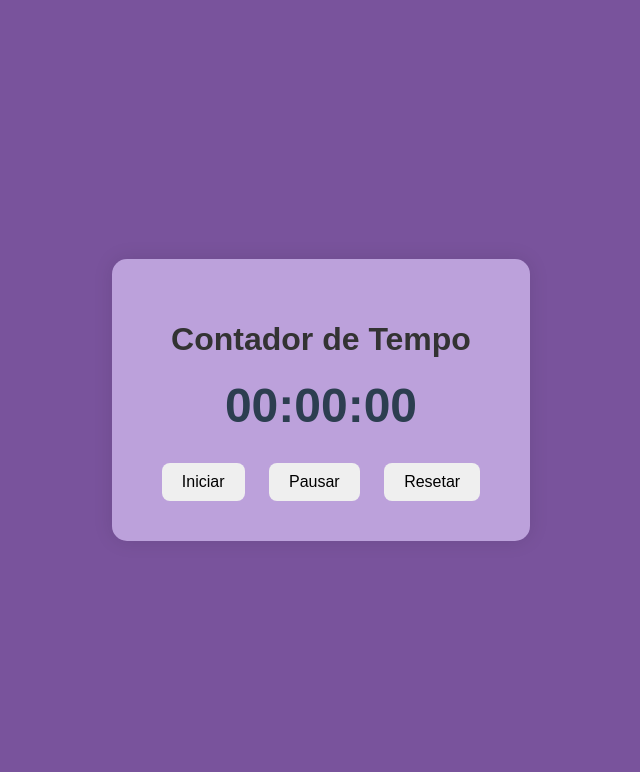
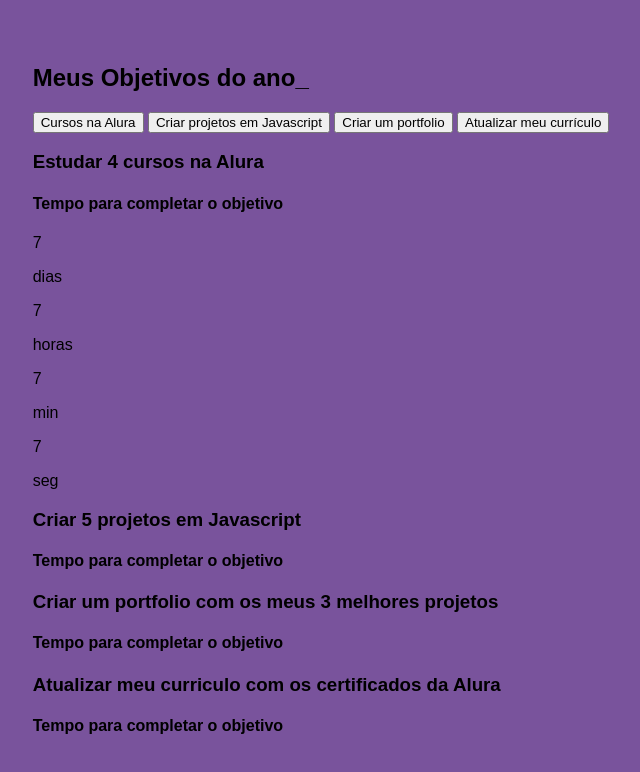
Before and after one commit to cristianesavelli/ProjetoCdTempo, a plain HTML site: page index (1).html in a window 1280 px wide. Shown: the whole page, without its empty margins (319-959 px from the left). Drawn offline with Linux system fonts and the light colour scheme.

Commit message:
index.html

```diff
--- a/index (1).html
+++ b/index (1).html
@@ -1,22 +1,65 @@
 <!DOCTYPE html>
-<html lang="pt-BR">
+<html lang="pt-br">
+
 <head>
-  <meta charset="UTF-8" />
-  <meta name="viewport" content="width=device-width, initial-scale=1.0"/>
-  <title>Contador de Tempo</title>
-  <link rel="stylesheet" href="style.css" />
+    <meta charset="UTF-8">
+    <meta name="viewport" content="width=device-width, initial-scale=1.0">
+    <title>Meus objetivos do ano</title>
+    <link rel="stylesheet" href="style.css">
 </head>
+
 <body>
-  <div class="container">
-    <h1>Contador de Tempo</h1>
-    <div class="timer" id="timer">00:00:00</div>
-    <div class="buttons">
-      <button onclick="startTimer()">Iniciar</button>
-      <button onclick="pauseTimer()">Pausar</button>
-      <button onclick="resetTimer()">Resetar</button>
-    </div>
-  </div>
+    <section class="conteudo-principal">
+        <h2 class="titulo-principal">Meus Objetivos do ano<span>_</span></h2>
+        <div class="conteudo">
+            <div class="botoes">
+                <button class="botao ativo">Cursos na Alura</button>
+                <button class="botao">Criar projetos em Javascript</button>
+                <button class="botao">Criar um portfolio</button>
+                <button class="botao">Atualizar meu currículo</button>
+            </div>
+            <div class="abas-textos">
+                <div class="aba-conteudo ativo">
+                    <h3 class="aba-conteudo-titulo-principal">Estudar 4 cursos na Alura</h3>
+                    <h4 class="aba-conteudo-titulo-secundario">Tempo para completar o objetivo</h4>
+                    <div class="contador">
+                        <div class="contador-digito">
+                            <p class="contador-digito-numero">7</p>
+                            <p class="contador-digito-texto">dias</p>
+                        </div>
+                        <div class="contador-digito">
+                            <p class="contador-digito-numero">7</p>
+                            <p class="contador-digito-texto">horas</p>
+                        </div>
+                        <div class="contador-digito">
+                            <p class="contador-digito-numero">7</p>
+                            <p class="contador-digito-texto">min</p>
+                        </div>
+                        <div class="contador-digito">
+                            <p class="contador-digito-numero">7</p>
+                            <p class="contador-digito-texto">seg</p>
+                        </div>
+                    </div>
+                </div>
+                <div class="aba-conteudo">
+                    <h3 class="aba-conteudo-titulo-principal">Criar 5 projetos em Javascript</h3>
+                    <h4 class="aba-conteudo-titulo-secundario">Tempo para completar o objetivo</h4>
+                    <div class="contador"></div>
+                </div>
+                <div class="aba-conteudo">
+                    <h3 class="aba-conteudo-titulo-principal">Criar um portfolio com os meus 3 melhores projetos</h3>
+                    <h4 class="aba-conteudo-titulo-secundario">Tempo para completar o objetivo</h4>
+                    <div class="contador"></div>
+                </div>
+                <div class="aba-conteudo">
+                    <h3 class="aba-conteudo-titulo-principal">Atualizar meu curriculo com os certificados da Alura</h3>
+                    <h4 class="aba-conteudo-titulo-secundario">Tempo para completar o objetivo</h4>
+                    <div class="contador"></div>
+                </div>
+            </div>
+        </div>
+    </section>
+    <script src="main.js"></script>
+</body>
 
-  <script src="script.js"></script>
-</body>
 </html>
```
